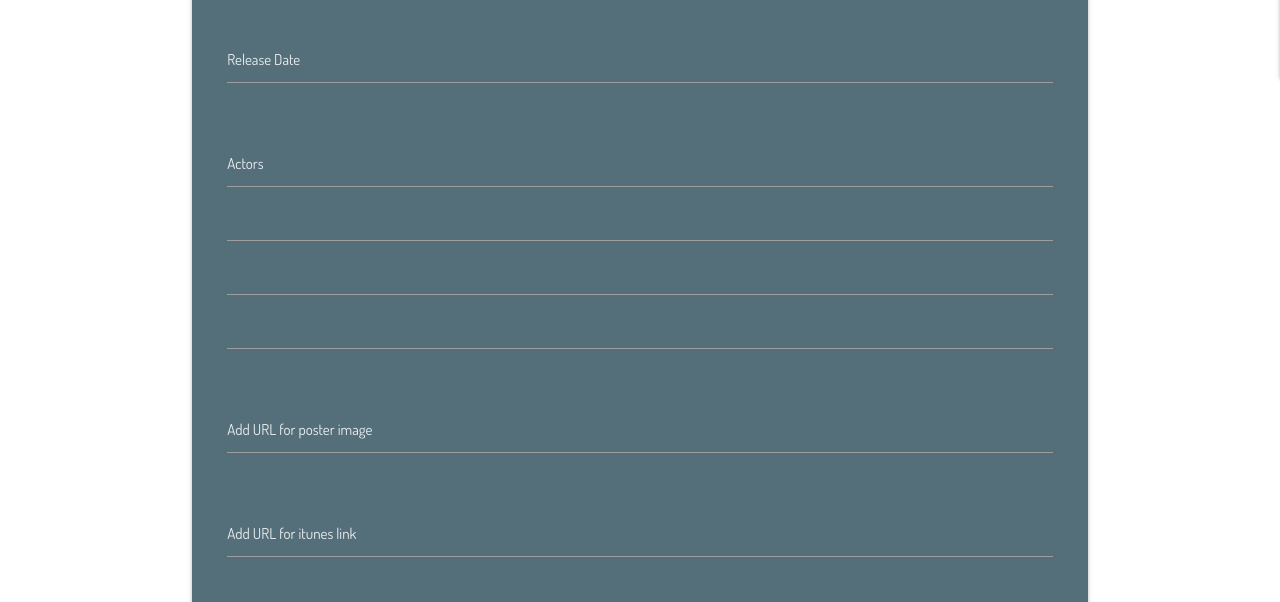
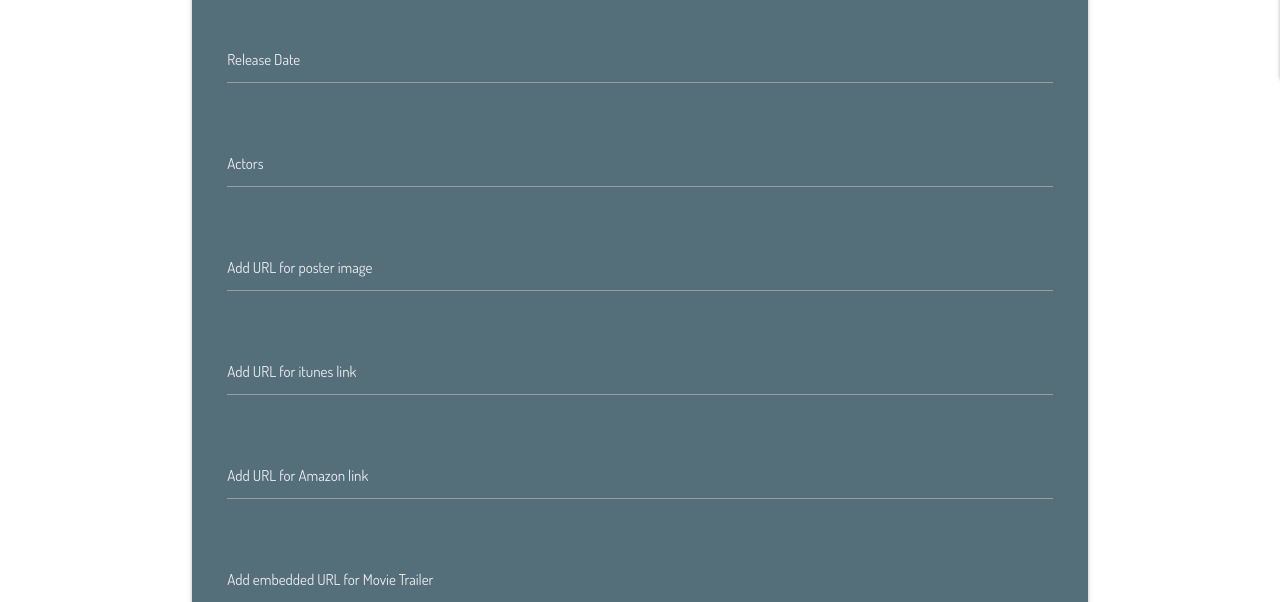
Before and after one commit to Leeap83/Movie-Database, a Flask app: template templates/add_movie.html in a window 1280 px wide. Shown: the part 782-1384 px from the top of the page. Run offline with Flask 2, Linux system fonts and the light colour scheme; the template is opened without the code that fills it, so the values that code supplies are empty; some libraries are stand-ins or nearby versions.

Commit message:
code corrections after running through validator

```diff
--- a/templates/add_movie.html
+++ b/templates/add_movie.html
@@ -37,7 +37,7 @@
                 <!-- Plot -->
                 <div class="row">
                     <div class="input-field col s12">
-                        <textarea id="plot" name="plot" type="" class="plot validate" maxlength="500" required></textarea>
+                        <textarea id="plot" name="plot" class="plot validate" maxlength="500" required></textarea>
                         <label for="plot">Plot</label>
                     </div>
                 </div>
@@ -64,11 +64,7 @@
                 <div class="row">
                     <div class="input-field col s12">
                         <label for="actors">Actors</label>
-                        <input name="actors[]" type="text" class="validate" required>
-                        <input name="actors[]" type="text" class="validate">
-                        <input name="actors[]" type="text" class="validate">
-                        <input name="actors[]" type="text" class="validate">
-
+                        <input id="actors" name="actors[]" type="text" class="validate" required>
                     </div>
                 </div>
                 <!-- Upload images -->
--- a/templates/add_review.html
+++ b/templates/add_review.html
@@ -20,7 +20,7 @@
                 <div class="row ratings">
                     <div class="col s12">
                         <h6 class="white-text">Star Rating</h6>
-                        <div name="stars" class="stars" id="checked">
+                        <div class="stars" id="checked">
                             <input type="radio" class="star-input rated" name="rating" id="star-1" value="1">
                             <label for="star-1" class="star"><i class="fas fa-star"></i></label>
                             <input type="radio" class="star-input" name="rating" id="star-2" value="2">
@@ -44,7 +44,7 @@
                 <!-- Review -->
                 <div class="row">
                     <div class="input-field col s12">
-                        <textarea id="review" name="review" type="" class="review validate" maxlength="500" required></textarea>
+                        <textarea id="review" name="review" class="review validate" maxlength="500" required></textarea>
                         <label for="review">Leave a Review Here</label>
                     </div>
                 </div>
--- a/templates/get_movies.html
+++ b/templates/get_movies.html
@@ -29,7 +29,7 @@
                         <!-- Movie poster -->
                         <div class="card-image">
                             <a href="#">
-                                <img src="{{ movie.poster_image}}" alt="{{ movie_title}} image" width="300px" height="400px">
+                                <img src="{{ movie.poster_image}}" alt="{{ movie_title}} image" width="300" height="400">
                             </a>
                         </div>
                         <div class="card-content blue-grey darken-1 white-text">
--- a/templates/movie_details.html
+++ b/templates/movie_details.html
@@ -15,7 +15,7 @@
     <div class="section">
         <div class="row">
             <div class="col s12 m8 offset-m2 center">
-                <img class="poster_image " src="{{ movie.poster_image }}" alt="{{ movie.movie_title }} image" width="300px">
+                <img class="poster_image " src="{{ movie.poster_image }}" alt="{{ movie.movie_title }} image" width="300">
             </div>
         </div>
         <div class="row">
@@ -49,7 +49,7 @@
             <div class="col s12 m8 offset-m2 movie_downloads">
                 <a href="{{ movie.itunes }}" target="_blank"
                     style="display: inline-block; border-radius: 13px; width: 150px; height: 50px;">
-                    <img src="https://tools.applemediaservices.com/api/badges/get-it-on-apple-tv/badge/en-US?size=250x83&amp"
+                    <img src="https://tools.applemediaservices.com/api/badges/get-it-on-apple-tv/badge/en-US?size=250x83&amp;"
                     alt="Get it on Apple TV">
                 </a>
                 <a href="{{ movie.amazon }}" target="_blank"
@@ -88,7 +88,7 @@
                 <h5>Trailer</h5>
             </div>
             <div class="container movie-trailer center">
-                <iframe class="iframe" width="100%" height="400" src= "{{ movie.trailer }}" frameborder="0"
+                <iframe class="iframe" width="100%" height="400" src= "{{ movie.trailer }}"
                 allow="accelerometer; autoplay; clipboard-write; encrypted-media; gyroscope; picture-in-picture" allowfullscreen>
                 </iframe>
             </div>
--- a/templates/movie_review.html
+++ b/templates/movie_review.html
@@ -16,7 +16,7 @@
                 <div class="row ratings">
                     <div class="col s12">
                         <h6>Star Rating</h6>
-                        <div name="stars" class="stars" id="">
+                        <div class="stars" id="stars">
                             <input type="radio" class="star-input" name="rating" id="star-1" value="1">
                             <label for="star-1" class="star"><i class="fas fa-star"></i></label>
                             <input type="radio" class="star-input" name="rating" id="star-2" value="2">
@@ -40,7 +40,7 @@
                 <!-- Review -->
                 <div class="row">
                     <div class="input-field col s12">
-                        <textarea id="review" name="review" type="" class="review validate" maxlength="300" required></textarea>
+                        <textarea id="review" name="review" class="review validate" maxlength="300" required></textarea>
                         <label for="review">Leave a Review Here</label>
                     </div>
                 </div>
```
